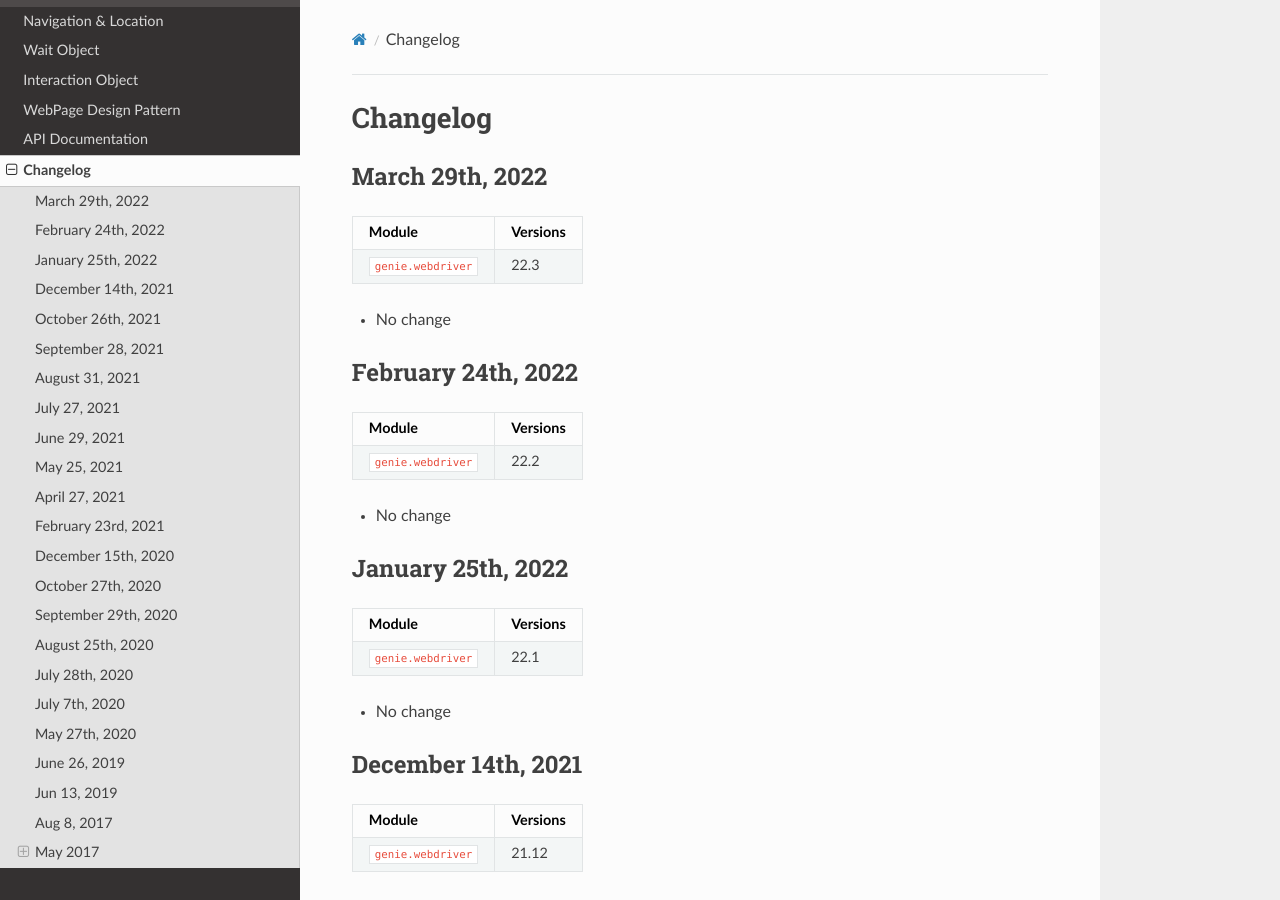
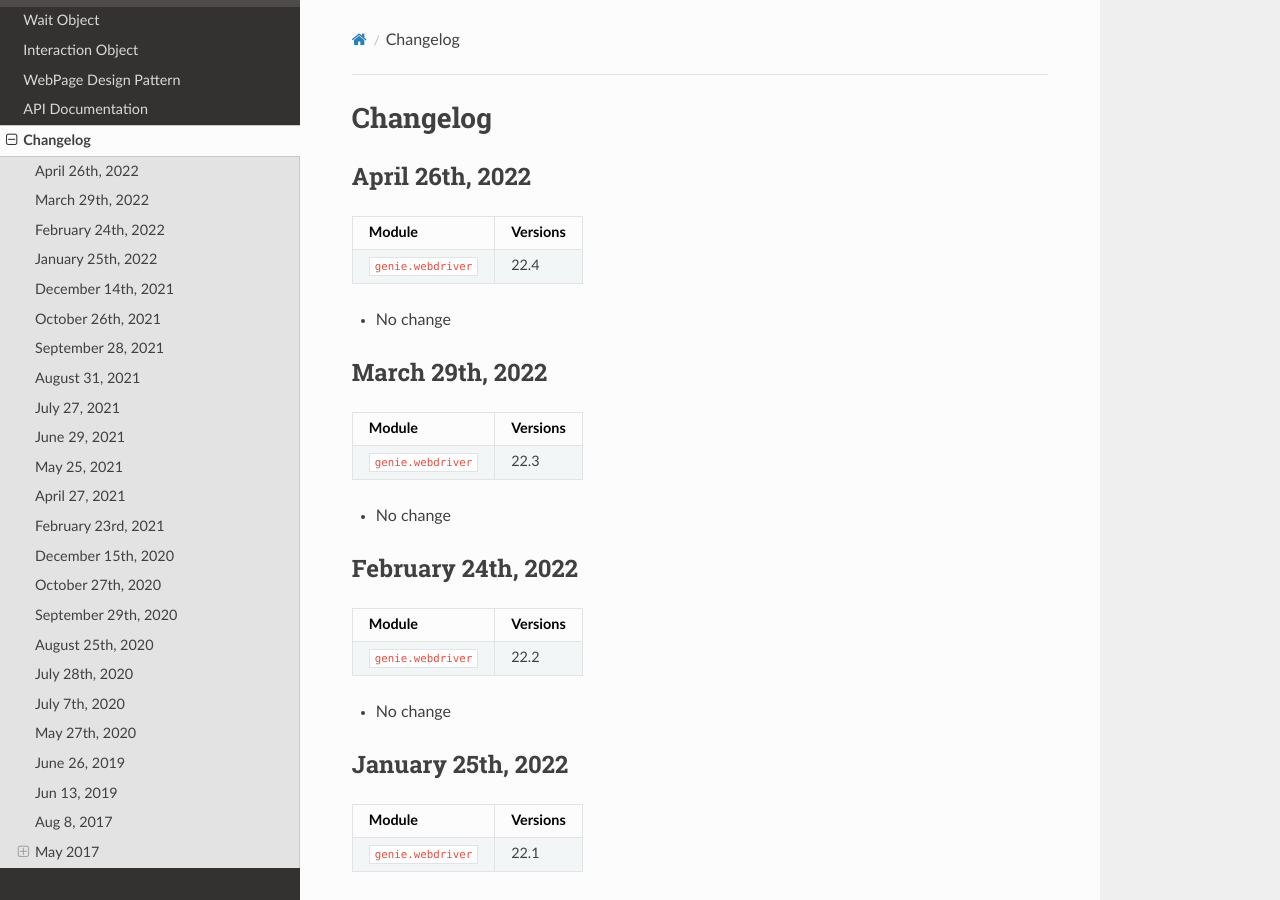
Before and after one commit to CiscoTestAutomation/geniewebdriver, a Sphinx documentation site: the page built from docs/changelog/index.rst, in a window 1280 px wide and 900 px high. Built offline with Sphinx 7.4.7 and the Read the Docs theme 2.0.0, drawn with Linux system fonts in a browser that asks for light colours.

Commit message:
Releasing v22.4

```diff
--- a/docs/changelog/index.rst
+++ b/docs/changelog/index.rst
@@ -1,5 +1,16 @@
 Changelog
 =========
+
+April 26th, 2022
+------------------
+
++-------------------------------+-------------------------------+
+| Module                        | Versions                      |
++===============================+===============================+
+| ``genie.webdriver``           | 22.4                          |
++-------------------------------+-------------------------------+
+
+- No change
 
 March 29th, 2022
 ------------------
```
Also changed, not shown: 1 other file.
